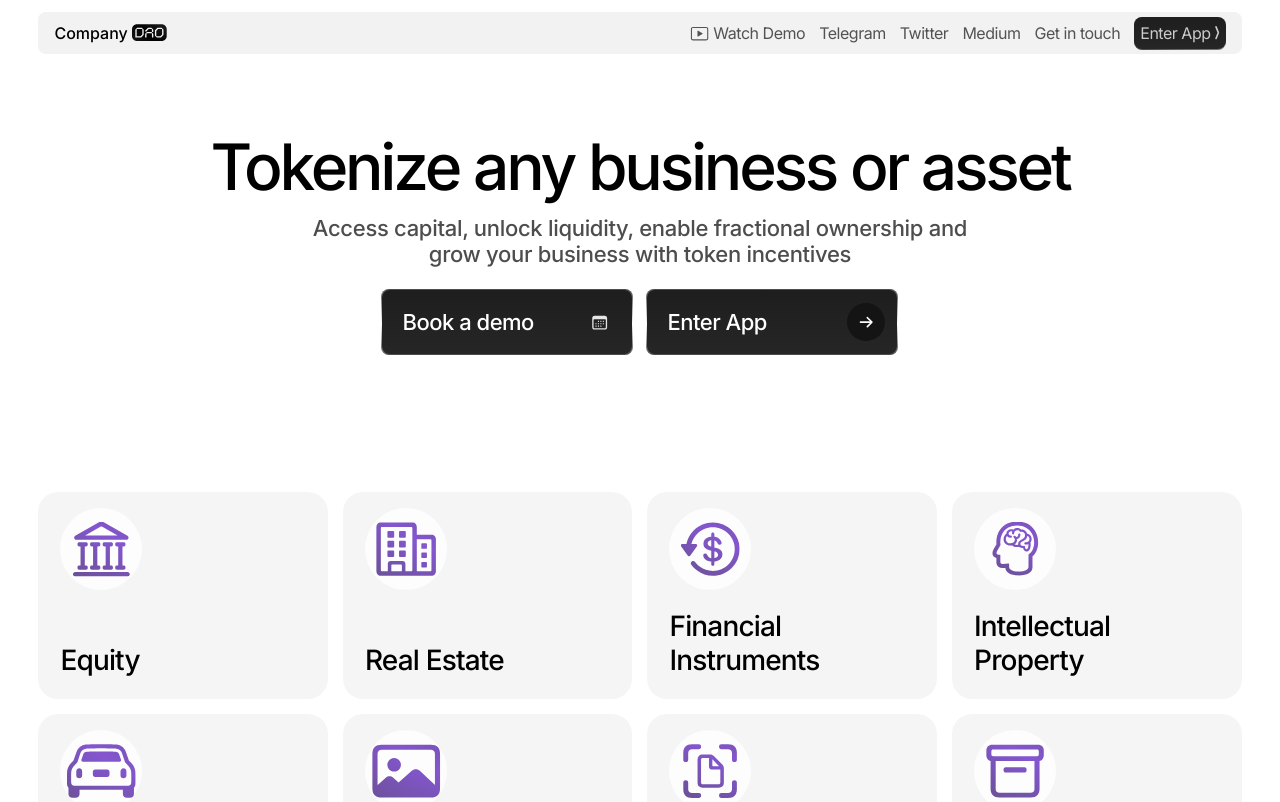
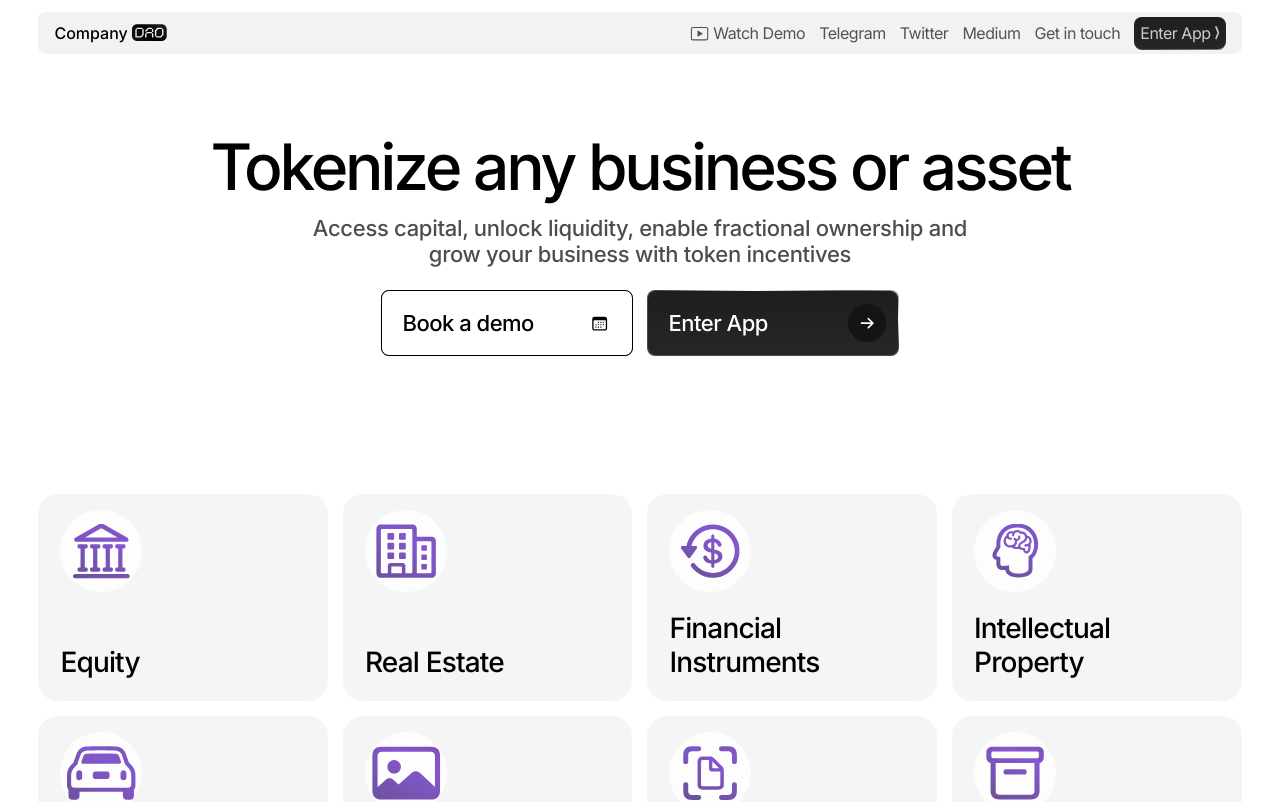
Before and after one commit to DiOnEasy/-ompany-dao, a React (Create React App) app: page / in a window 1280 px wide. Shown: the top 802 px of the page. Built offline with nearby package versions, Linux system fonts and the light colour scheme.

Commit message:
styles changes

```diff
--- a/src/components/footer/Footer.module.css
+++ b/src/components/footer/Footer.module.css
@@ -1,5 +1,5 @@
 .wrapper {
-    padding: 180px 0 331px;
+    padding: 150px 0 200px;
     display: flex;
     column-gap: 10px;
 }
--- a/src/components/header/header-content/HeaderContent.module.css
+++ b/src/components/header/header-content/HeaderContent.module.css
@@ -42,7 +42,7 @@
     position: absolute;
     top: -1px; bottom: -1px;
     left: -1px; right: -1px;
-    background: linear-gradient( #4A4A4A 0%, #FFFFFF 52.63%, #4A4A4A 100%);
+    background: radial-gradient(75.83% 75.83% at 82% 7.5%, #4A4A4A 0%, #FFFFFF 52.63%, #4A4A4A 100%);
     content: '';
     z-index: -1;
     border-radius: 8px;
@@ -70,6 +70,16 @@
     justify-content: center;
     padding: 13px 12px;
     border-radius: 50%;
+}
+
+.button__white{
+    background: #FFFFFF;
+    border: 1px solid black;
+}
+
+
+.button__white a {
+    color: #000000;
 }
 
 .button .demo__link span:last-child{
--- a/src/components/header/header-content/HeaderContent.tsx
+++ b/src/components/header/header-content/HeaderContent.tsx
@@ -12,11 +12,11 @@ export const HeaderContent = () => {
           your business with token incentives
         </div>
         <div className={s.buttons}>
-          <div className={s.button}>
+          <div className={`${s.button} ${s.button__white}`}>
             <a className={s.demo__link} href="">
               <span>Book a demo</span>
               <span>
-                <img src="/img/calendar.svg" alt="" />
+                <img src="/img/calendar-black.svg" alt="" />
               </span>
             </a>
           </div>
--- a/src/components/how-it-works/HowItWorks.tsx
+++ b/src/components/how-it-works/HowItWorks.tsx
@@ -39,8 +39,8 @@ export const HowItWorks = () => {
         ))}
         </div>
         <div className={s.buttons}>
-          <Button title="Tokenization Guide" icon='/img/book.svg'/>
-          <Button title="Legal Opinion" icon='/img/hat.svg'/>
+          <Button title="Tokenization Guide" icon='/img/book.svg' link=""/>
+          <Button title="Legal Opinion" icon='/img/hat.svg' link=""/>
         </div>
       </div>
     </>
--- a/src/components/tokenization/tokenization-content/TokenizationContent.tsx
+++ b/src/components/tokenization/tokenization-content/TokenizationContent.tsx
@@ -45,8 +45,8 @@ export const TokenizationContent: FC<ITokenization> = ({
               </div>
             {!isTablet && (
               <div className={s.button}>
-                <Button title="Book a demo" icon="/img/calendar.svg" />
-                <Button title="Submit a request" icon="/img/request.svg" />
+                <Button title="Book a demo" icon="/img/calendar.svg" link="" />
+                <Button title="Submit a request" icon="/img/request.svg" link="" />
               </div>
             )}
           </div>
@@ -54,8 +54,8 @@ export const TokenizationContent: FC<ITokenization> = ({
         {isTablet && (
           <div className={s.tokenization__buttons}>
             <div className={s.button}>
-              <Button title="Book a demo" icon="/img/calendar.svg" />
-              <Button title="Submit a request" icon="/img/request.svg" />
+              <Button title="Book a demo" icon="/img/calendar.svg" link="" />
+              <Button title="Submit a request" icon="/img/request.svg" link="" />
             </div>
 
             <button onClick={() => setView(!view)}>
--- a/src/ui/button/Button.tsx
+++ b/src/ui/button/Button.tsx
@@ -3,12 +3,13 @@ import s from './Button.module.css';
 interface buttonData {
   title: string;
   icon: string;
+  link: string;
 }
 
-export const Button: FC<buttonData> = ({ title, icon }) => {
+export const Button: FC<buttonData> = ({ title, icon, link }) => {
   return (
     <div className={s.wrapper}>
-      <a href="">
+      <a href={link}>
        <span> {title} </span>
         <img src={icon} alt="" />
       </a>
```
Also changed, not shown: public/img/calendar-black.svg (added).
